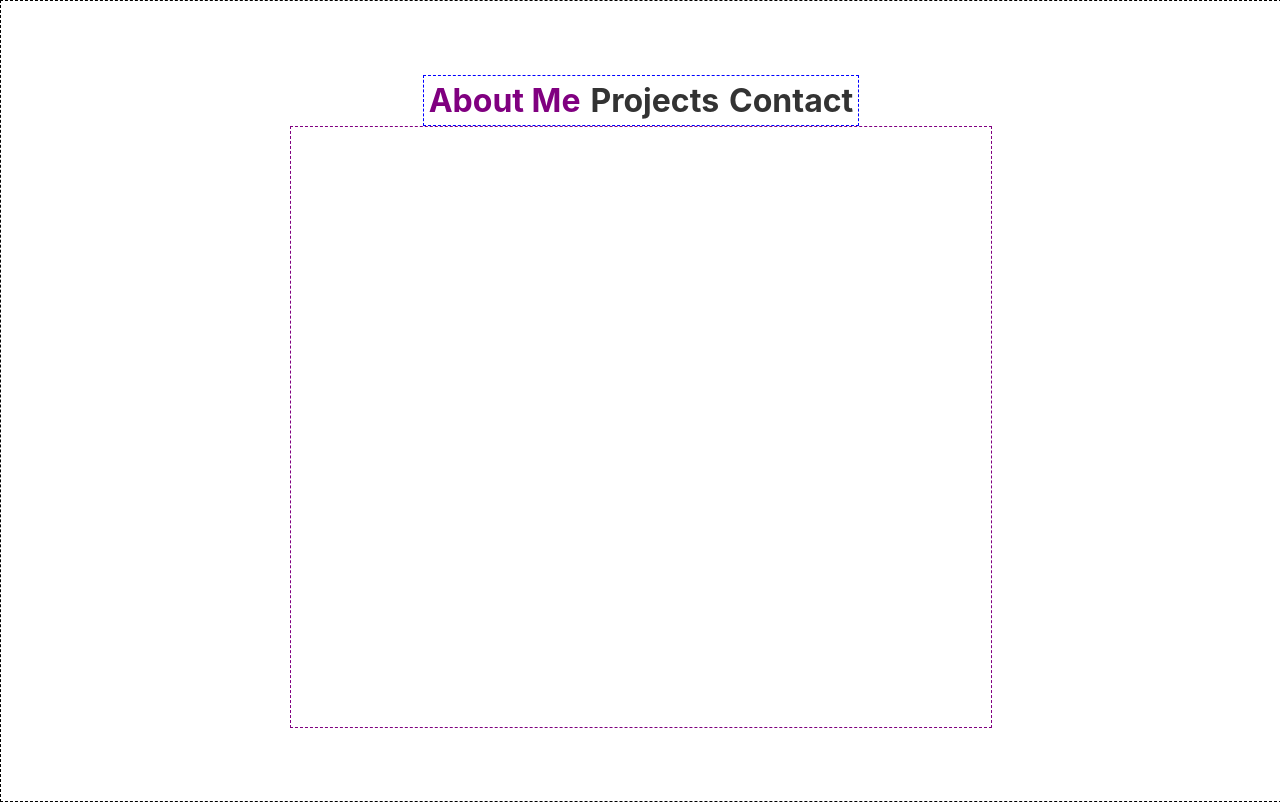
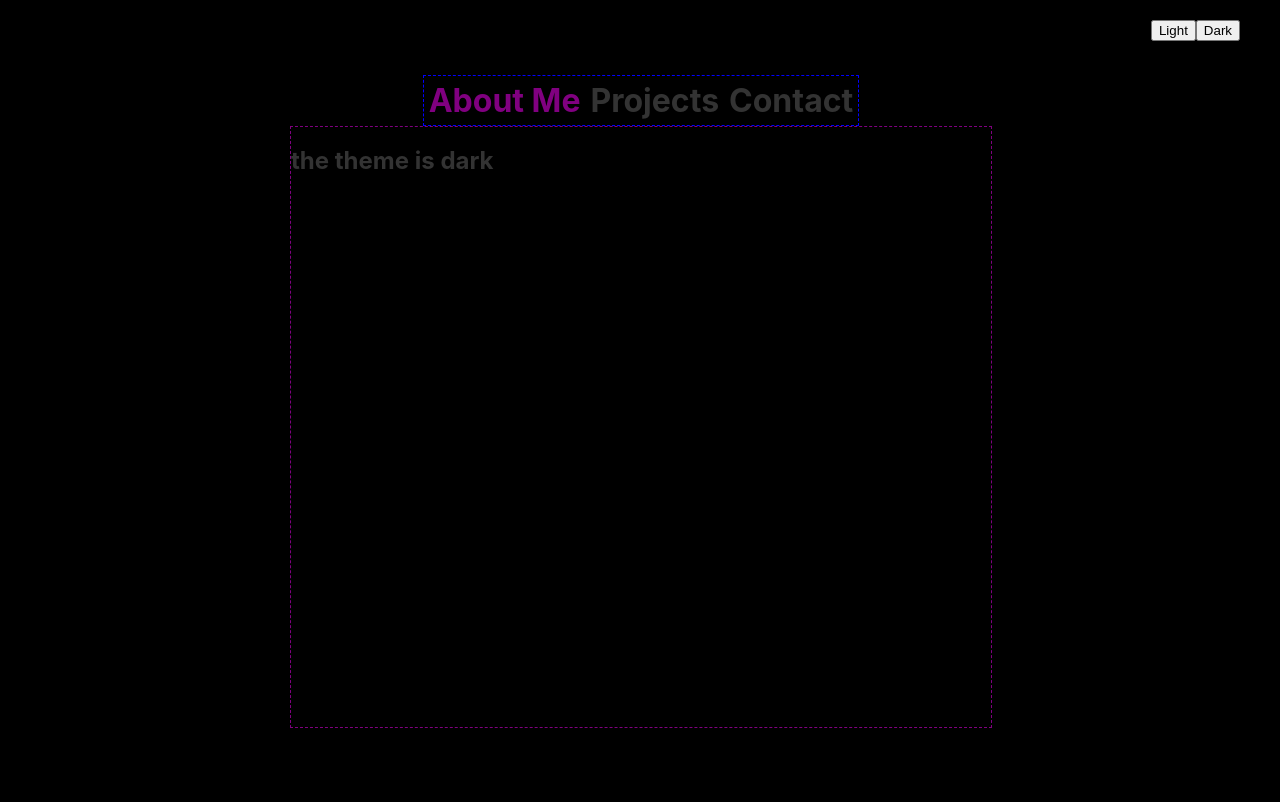
Before and after one commit to dhawkvq/dhawkvq.github.io, a Svelte app: page / in a window 1280 px wide. Built offline with nearby package versions, Linux system fonts and the light colour scheme.

Commit message:
variables added for theming. lightDarkTheme store made to house theme state. brought into App.svelte and hooked up. real basic for testing.

```diff
--- a/public/global.css
+++ b/public/global.css
@@ -1,7 +1,12 @@
 html, body {
 	position: relative;
 	width: 100%;
-	height: 100%;
+  height: 100%;
+
+  --light-theme-bg-color: white;
+  --light-theme-font-color: black;
+  --dark-theme-bg-color: black;
+  --dark-theme-font-color: white;
 }
 
 body {
--- a/src/App.svelte
+++ b/src/App.svelte
@@ -1,22 +1,38 @@
 <script lang="ts">
+  import { lightDarkTheme } from './stores/lightDarkTheme'
   import Tabs from './Tabs.svelte'
 </script>
 
-<main>
+<main class:dark="{ $lightDarkTheme === 'dark' }">
+  <div class='themeButtonCont'>
+    <button on:click={lightDarkTheme.light}>
+      Light
+    </button>
+    <button on:click={lightDarkTheme.dark}>
+      Dark
+    </button>
+  </div>
   <div class='contentCont'>
     <Tabs />
-	  <div class='pageWindow'></div>
+	  <div class='pageWindow'>
+    <h2>the theme is {$lightDarkTheme}</h2>
+    </div>
   </div>
 </main>
 
 <style>
   main {
+    background-color: var(--light-theme-bg-color);
     border: 1px dashed black;
     display: flex;
     justify-content: center;
     align-items: center;
     height: 100vh;
     width: 100vw;
+  }
+
+  .dark {
+    background-color:var(--dark-theme-bg-color);
   }
 
   .contentCont {
@@ -30,4 +46,11 @@
     width: 700px;
     border: 1px dashed purple;
   }
+
+  .themeButtonCont {
+    position: absolute;
+    top: 20px;
+    right: 40px;
+    display: flex;
+  }
 </style>
--- /dev/null
+++ b/src/stores/lightDarkTheme.ts
@@ -0,0 +1,13 @@
+import { writable } from 'svelte/store';
+
+function createLightDarkTheme(){
+  const { subscribe, set, update } = writable('dark')
+
+  return {
+    subscribe,
+    light: () => set('light'),
+    dark: () => set('dark'),
+  };
+}
+
+export const lightDarkTheme = createLightDarkTheme();
```
